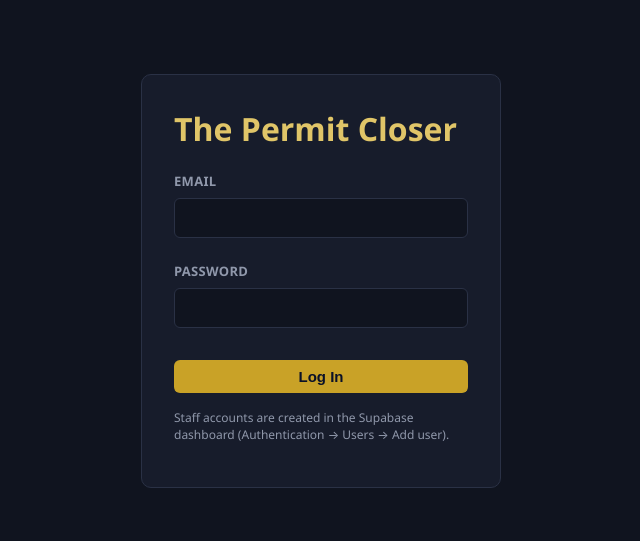
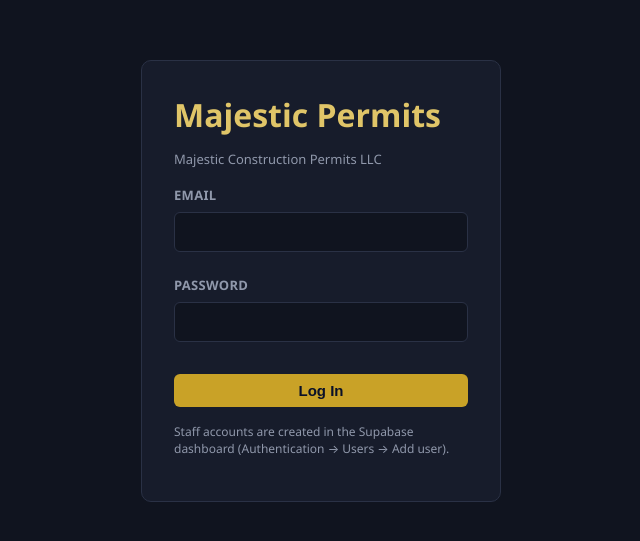
Before and after one commit to padavanoangelique-rgb/lead-generator, a Next.js app: page /login in a window 1280 px wide. Shown: the part 119-660 px from the top of the page, without its empty margins (319-959 px from the left). Built offline with nearby package versions, Linux system fonts and the light colour scheme; no server answers.

Commit message:
Rebrand to Majestic Construction Permits LLC (black + lime)

```diff
--- a/app/NavBar.js
+++ b/app/NavBar.js
@@ -29,7 +29,7 @@
 
   return (
     <header>
-      <h1>The Permit <span>Closer</span></h1>
+      <h1>Majestic <span>Permits</span><small>Majestic Construction Permits LLC</small></h1>
       <nav className="top-nav no-print">
         {tabs.map(t => (
           <a key={t.href} href={t.href} className={pathname === t.href ? 'active' : ''}>{t.label}</a>
--- a/app/layout.js
+++ b/app/layout.js
@@ -2,14 +2,17 @@
 import NavBar from './NavBar';
 
 export const metadata = {
-  title: 'The Permit Closer',
-  description: 'Expired permit letter program, leads, sales, and finances for The Permit Closer'
+  title: 'Majestic Construction Permits LLC — Lead Generator',
+  description: 'Lead generator, letters, sales, and finances for Majestic Construction Permits LLC'
 };
 
 export default function RootLayout({ children }) {
   return (
     <html lang="en">
       <head>
+        <link rel="preconnect" href="https://fonts.googleapis.com" />
+        <link rel="preconnect" href="https://fonts.gstatic.com" crossOrigin="anonymous" />
+        <link href="https://fonts.googleapis.com/css2?family=Big+Shoulders+Display:wght@700;800;900&family=IBM+Plex+Sans:wght@400;500;600;700&family=IBM+Plex+Mono:wght@400;500;600&display=swap" rel="stylesheet" />
         <script src="https://cdnjs.cloudflare.com/ajax/libs/jspdf/2.5.1/jspdf.umd.min.js" defer></script>
         <script src="https://cdnjs.cloudflare.com/ajax/libs/PapaParse/5.4.1/papaparse.min.js" defer></script>
         <script src="https://cdnjs.cloudflare.com/ajax/libs/xlsx/0.18.5/xlsx.full.min.js" defer></script>
--- a/app/login/page.js
+++ b/app/login/page.js
@@ -20,7 +20,8 @@
   return (
     <div className="login-wrap">
       <div className="login-card">
-        <h1>The Permit Closer</h1>
+        <h1>Majestic Permits</h1>
+        <p className="tag" style={{ marginTop: -8, marginBottom: 18 }}>Majestic Construction Permits LLC</p>
         <form onSubmit={handleLogin}>
           <div className="form-row">
             <label>Email</label>
--- a/package.json
+++ b/package.json
@@ -1,6 +1,6 @@
 {
-  "name": "permit-closer-app",
-  "version": "1.0.0",
+  "name": "majestic-construction-permits",
+  "version": "1.1.0",
   "private": true,
   "scripts": {
     "dev": "next dev",
```
